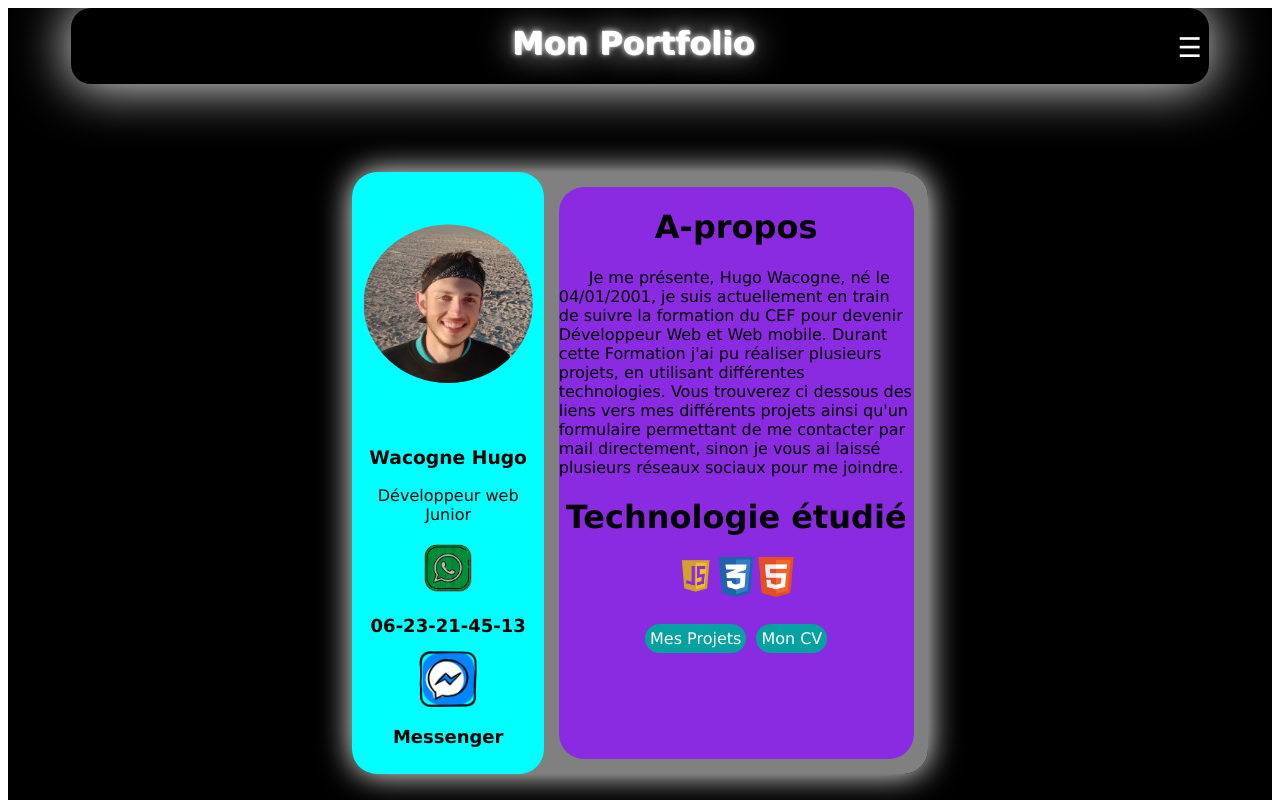
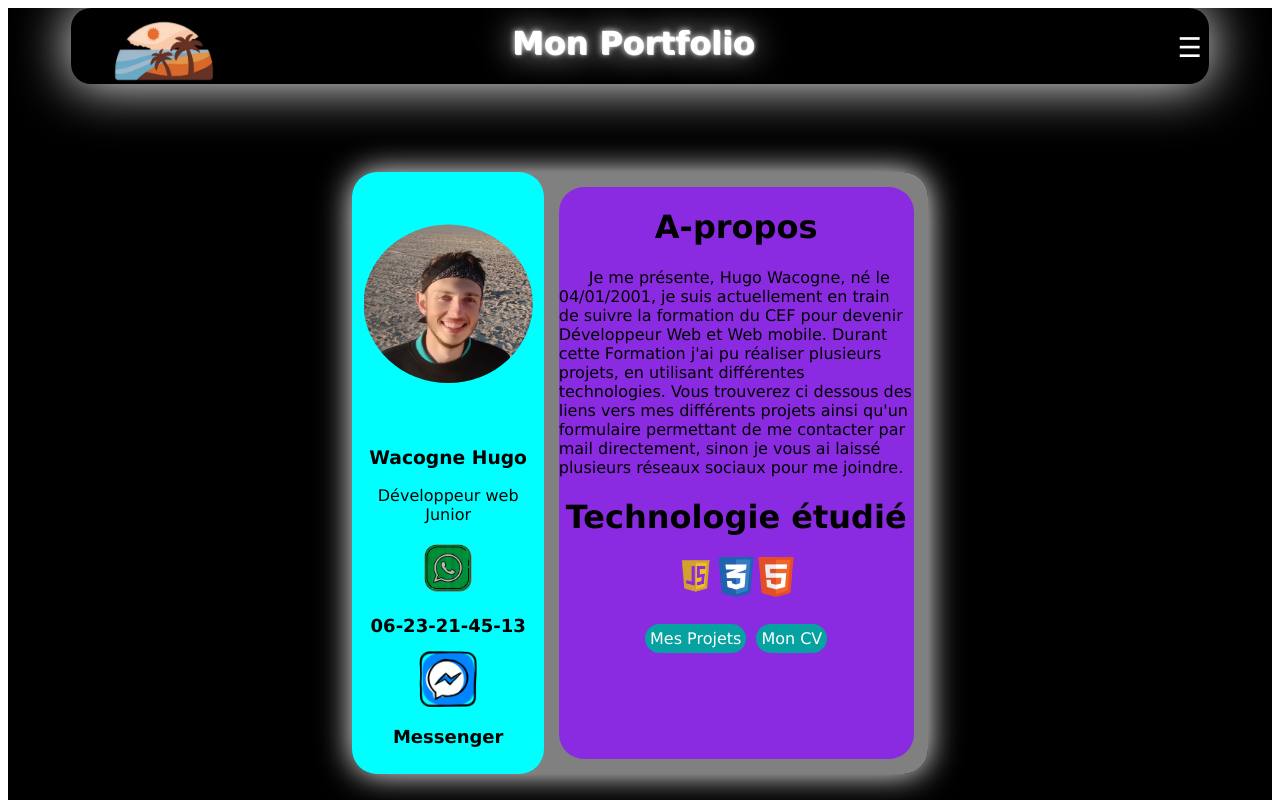
Before and after one commit to w4cwac/vue-portfolio, a Vue app: page / in a window 1280 px wide. Shown: the top 800 px of the page. Built offline with nearby package versions, Linux system fonts and the light colour scheme.

Commit message:
add logo

```diff
--- a/src/App.vue
+++ b/src/App.vue
@@ -1,7 +1,8 @@
 <template>
   <body>
     <nav id="nav">
-      <a href="">
+      <a href="#nav">
+        <img src="./assets/logo.png" alt="">
 
       </a>
       <div class="titre">
@@ -112,6 +113,12 @@ a:visited{
 
 a:hover{
   color: rgb(255, 136, 0);
+}
+
+nav a img{
+  position: fixed;
+  margin-top: -30px;
+  height: 70px;
 }
 
 
--- a/src/main.js
+++ b/src/main.js
@@ -93,9 +93,7 @@ function sendEmail(){
 
 
     Email.send({
-        Host : "smtp.elasticemail.com",
-        Username : "wacogne.hugo@gmail.com",
-        Password : "3FF31D5C9ABDC4BA3CD2AD4EE2D34467F3FE",
+        SecureToken : "e78fd247-f8ff-40e3-8ecd-86e906b37deb",
         To : 'wacogne.hugo@gmail.com',
         From : "wacogne.hugo@gmail.com",
         Subject : subject.value,
@@ -173,6 +171,9 @@ form.addEventListener("submit", (e) =>{
 
         sendEmail();
 
+        form.reset();
+        return false;
+
     }
 
 });
```
Also changed, not shown: src/assets/logo.png (added).
